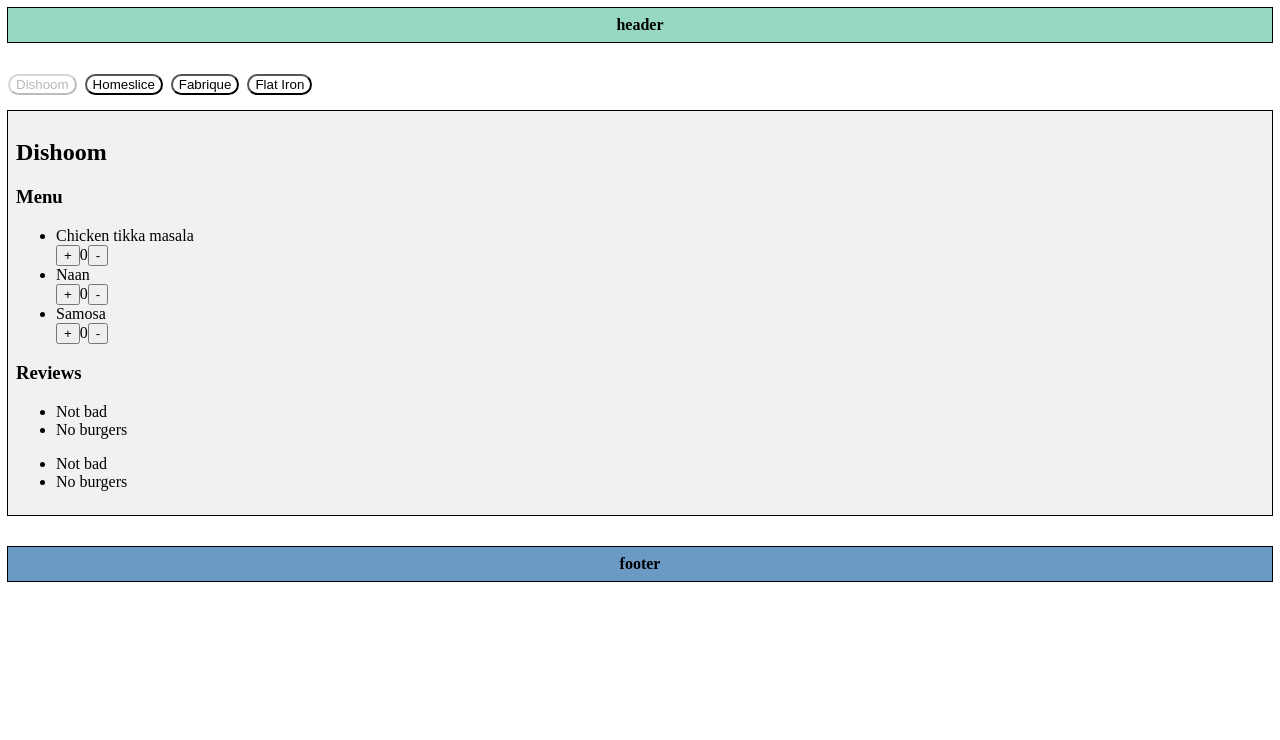
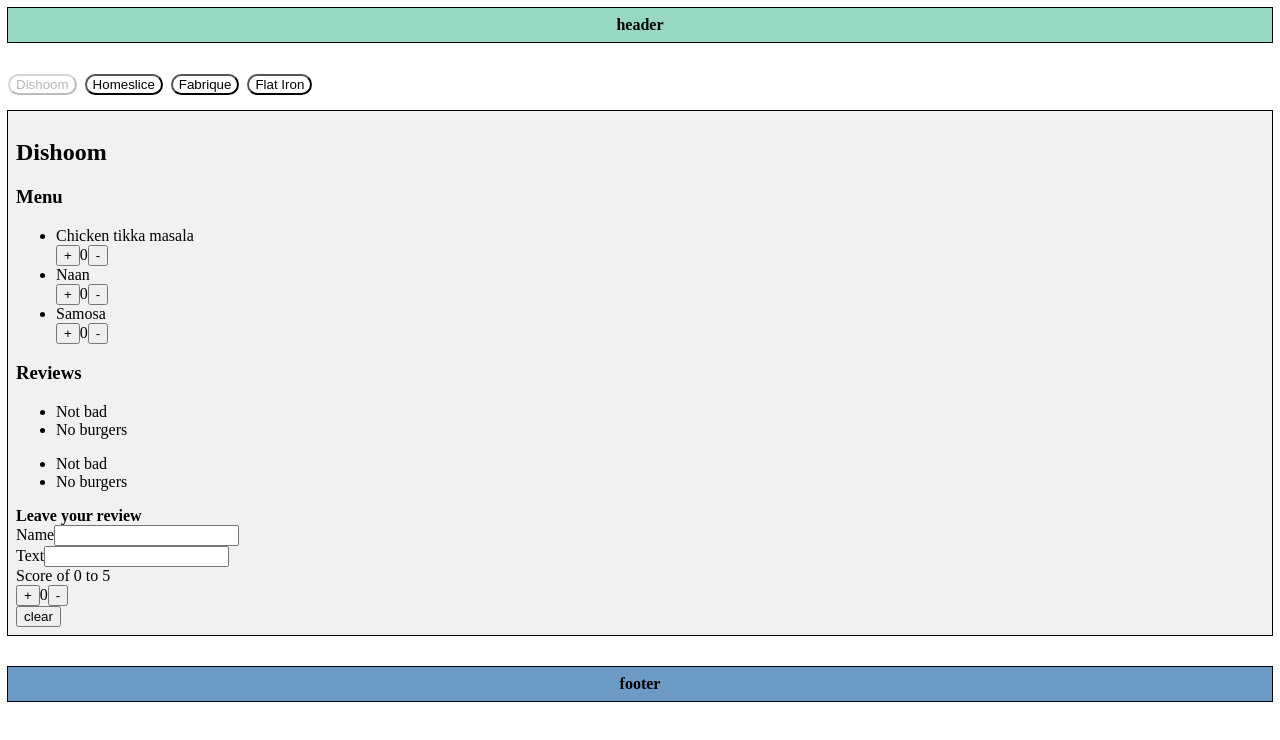
Before and after one commit to Ezerskaya/react-20250113, a React (Vite) app: page / in a window 1280 px wide. Shown: the top 740 px of the page. Built offline with nearby package versions, Linux system fonts and the light colour scheme.

Commit message:
feat: add form

```diff
--- a/src/components/counter/Counter.jsx
+++ b/src/components/counter/Counter.jsx
@@ -1,7 +1,4 @@
-import { useCounter } from './use-count.js'
-
-export const Counter = () => {
-  const { count, onIncrement, onDecrement } = useCounter()
+export const Counter = ({count, onIncrement, onDecrement }) => {
 
   return (
     <div>
--- a/src/components/counter/use-count.js
+++ b/src/components/counter/use-count.js
@@ -1,15 +1,11 @@
 import { useState } from 'react'
 
-export const useCounter = () => {
-  const [count, setCount] = useState(0)
+export const useCounter = ({min = 0, max = 5} = {}) => {
+  const [count, setCount] = useState(min)
 
-  const onIncrement = () => {
-    setCount((prevCount) => prevCount < 5 ? prevCount + 1 : prevCount)
-  }
+  const onIncrement = () => setCount(Math.min(count + 1, max));
 
-  const onDecrement = () => {
-    setCount((prevCount) => prevCount > 0 ? prevCount - 1 : prevCount)
-  }
+  const onDecrement = () => setCount(Math.max(count - 1, min));
 
   return {
     count,
--- /dev/null
+++ b/src/components/dish-counter/DishCounter.jsx
@@ -0,0 +1,10 @@
+import { Counter } from '../counter/Counter.jsx'
+import { useCounter } from '../counter/use-count.js'
+
+export const DishCounter = () => {
+  const { count, onIncrement, onDecrement } = useCounter()
+
+  return (
+    <Counter count={count} onDecrement={onDecrement} onIncrement={onIncrement}/>
+  )
+}
--- a/src/components/restaurant-menu/RestaurantMenu.jsx
+++ b/src/components/restaurant-menu/RestaurantMenu.jsx
@@ -1,12 +1,13 @@
-import { Counter } from '../counter/Counter.jsx'
+import { RestaurantMenuItem } from './RestaurantMenuItem.jsx'
 
 export const RestaurantMenu = ({ restaurant }) => {
+
   return (
     <div>
       <h3>Menu</h3>
       <ul>
         {restaurant.menu.map((item) => (
-          <li key={item.id}>{item.name} <br/> <Counter/></li>
+          <RestaurantMenuItem key={item.id} item={item}/>
         ))}
       </ul>
     </div>
--- /dev/null
+++ b/src/components/restaurant-menu/RestaurantMenuItem.jsx
@@ -0,0 +1,13 @@
+import { DishCounter } from '../dish-counter/DishCounter.jsx'
+
+export const RestaurantMenuItem = ({ item }) => {
+
+  return (
+    <div>
+      <li key={item.id}>{item.name}
+        <br/>
+        <DishCounter/>
+      </li>
+    </div>
+  )
+}
--- a/src/components/restaurant/Restaurant.jsx
+++ b/src/components/restaurant/Restaurant.jsx
@@ -1,5 +1,6 @@
 import { RestaurantReviews } from '../restaurant-reviews/RestaurantReviews.jsx'
 import { RestaurantMenu } from '../restaurant-menu/RestaurantMenu.jsx'
+import { ReviewForm } from '../review-form/ReviewForm.jsx'
 
 const cardStyle = {
   display: 'block',
@@ -17,6 +18,7 @@
       <h2>{name}</h2>
       <RestaurantMenu restaurant={restaurant}/>
       <RestaurantReviews restaurant={restaurant}/>
+      <ReviewForm/>
     </div>
   )
 }
--- /dev/null
+++ b/src/components/review-form/ReviewForm.jsx
@@ -0,0 +1,22 @@
+import { Counter } from '../counter/Counter.jsx'
+import { useForm } from './use-form.js'
+
+export const ReviewForm = () => {
+  const { form, setName, setText, setRatingIncrement, setRatingDecrement, resetForm } = useForm()
+
+  return (
+    <div>
+      <b>Leave your review</b> <br/>
+      <label htmlFor="name">Name</label>
+      <input type="text" value={form.name}
+             onChange={(event) => setName(event.target.value)}/>
+      <br/>
+      <label htmlFor="name">Text</label>
+      <input type="text" value={form.text}
+             onChange={(event) => setText(event.target.value)}/><br/>
+      <span>Score of 0 to 5</span>
+      <Counter count={form.rating} onIncrement={setRatingIncrement} onDecrement={setRatingDecrement}/>
+      <button type={'submit'} onClick={resetForm}>clear</button>
+    </div>
+  )
+}
--- /dev/null
+++ b/src/components/review-form/reducer.js
@@ -0,0 +1,39 @@
+import {
+  INITIAL_VALUE,
+  RESET_ACTION,
+  SET_NAME_ACTION,
+  SET_RATING_DECREMENT_ACTION,
+  SET_RATING_INCREMENT_ACTION,
+  SET_TEXT_ACTION
+} from '../../constants/constants.js'
+
+export const reducer = (state, { type, payload }) => {
+  switch (type) {
+    case SET_NAME_ACTION:
+      return {
+        ...state,
+        name: payload,
+      }
+    case SET_TEXT_ACTION:
+      return {
+        ...state,
+        text: payload,
+      }
+    case SET_RATING_INCREMENT_ACTION:
+      return {
+        ...state,
+        rating: Math.min(state.rating + 1, 5),
+      }
+    case SET_RATING_DECREMENT_ACTION:
+      return {
+        ...state,
+        rating: Math.max(state.rating - 1, 5),
+      }
+    case RESET_ACTION:
+      return {
+        ...INITIAL_VALUE
+      }
+    default:
+      return state
+  }
+}
--- /dev/null
+++ b/src/components/review-form/use-form.js
@@ -0,0 +1,30 @@
+import { useReducer } from 'react'
+import {
+  SET_NAME_ACTION,
+  INITIAL_VALUE,
+  SET_TEXT_ACTION,
+  SET_RATING_INCREMENT_ACTION,
+  SET_RATING_DECREMENT_ACTION,
+  RESET_ACTION
+} from '../../constants/constants.js'
+import { reducer } from './reducer.js'
+
+export const useForm = () => {
+  const [form, dispatch] = useReducer(reducer, INITIAL_VALUE)
+
+  const setName = (value) =>
+    dispatch({ type: SET_NAME_ACTION, payload: value })
+  const setText = (value) => dispatch({ type: SET_TEXT_ACTION, payload: value })
+  const setRatingIncrement = () => dispatch({ type: SET_RATING_INCREMENT_ACTION })
+  const setRatingDecrement = () => dispatch({ type: SET_RATING_DECREMENT_ACTION })
+  const resetForm = () => dispatch({ type: RESET_ACTION })
+
+  return {
+    form,
+    setName,
+    setText,
+    setRatingIncrement,
+    setRatingDecrement,
+    resetForm
+  }
+}
--- /dev/null
+++ b/src/constants/constants.js
@@ -0,0 +1,15 @@
+export const SET_NAME_ACTION = 'SET_NAME_ACTION'
+
+export const SET_TEXT_ACTION = 'SET_TEXT_ACTION'
+
+export const SET_RATING_DECREMENT_ACTION = 'SET_RATING_DECREMENT_ACTION'
+
+export const SET_RATING_INCREMENT_ACTION = 'SET_RATING_INCREMENT_ACTION'
+
+export const RESET_ACTION = 'RESET_ACTION'
+
+export const INITIAL_VALUE = {
+  name: '',
+  text: '',
+  rating: 0,
+}
```
